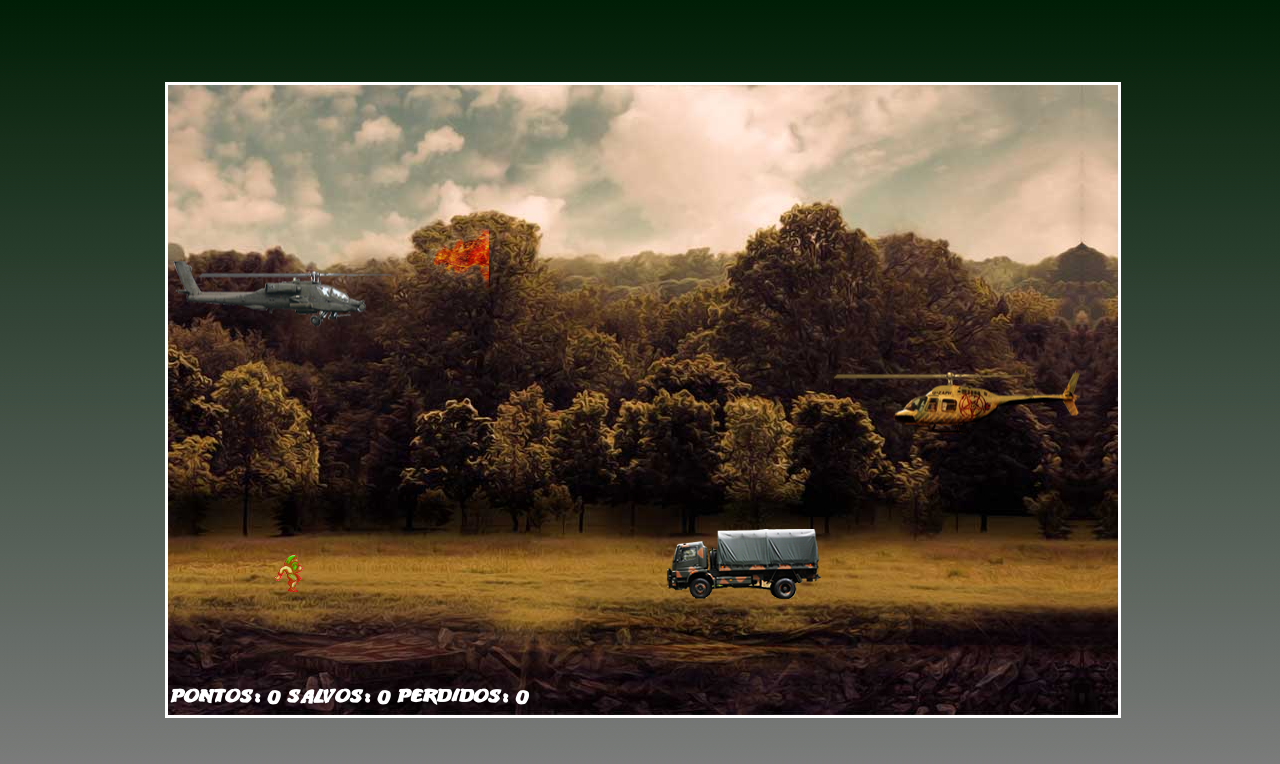
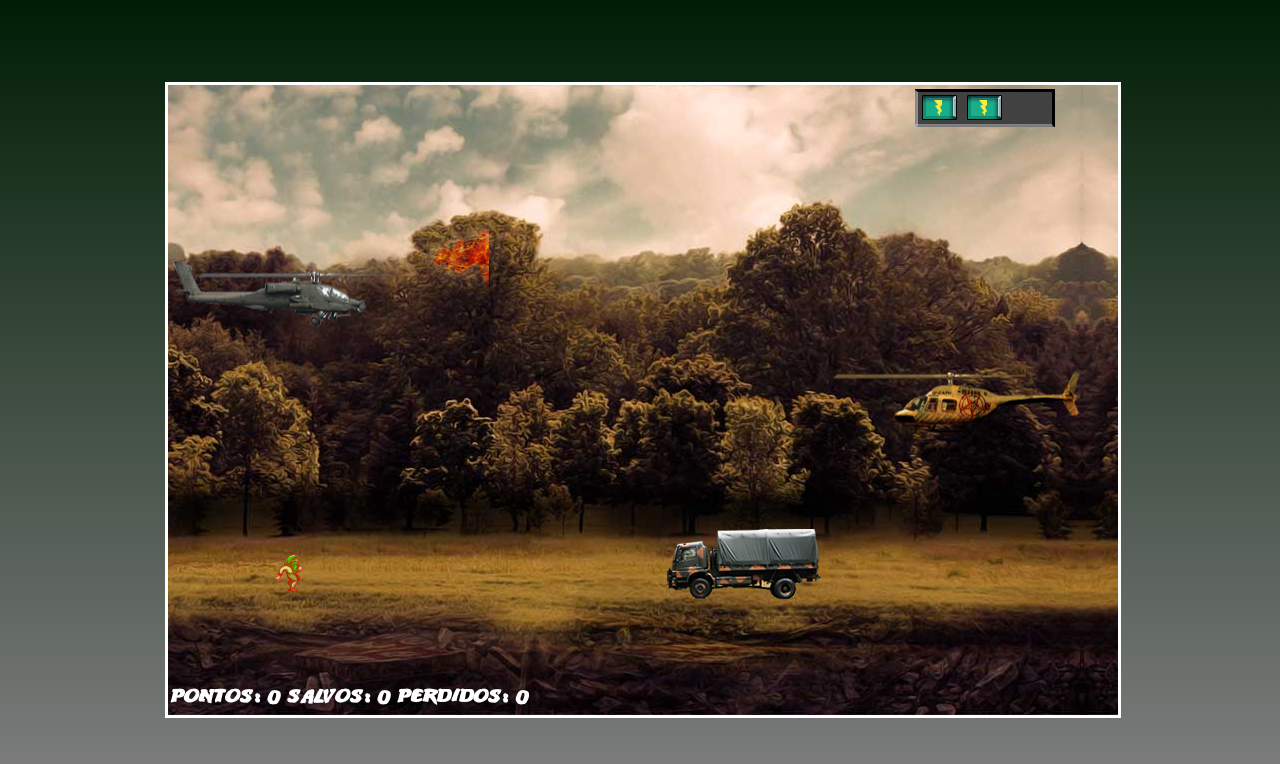
Before and after one commit to rangelPereira/Primeiro-Jogo-de-Nave, a plain HTML site: page index.html in a window 1280 px wide. Both pictures are taken after a click on the element 643 px from the left and 295 px from the top of the page. Drawn offline with Linux system fonts and the light colour scheme.

Commit message:
Adicionando sons ao jogo

```diff
--- a/assets/css/styles.css
+++ b/assets/css/styles.css
@@ -239,3 +239,11 @@ h2 {
 	font-size:20px;
 	color:#FFF
 }
+
+#energia {
+	width: 140px;
+	height: 38px;
+	position: absolute;
+	left: 750px;
+	top: 7px;
+}
--- a/assets/js/script.js
+++ b/assets/js/script.js
@@ -7,6 +7,9 @@ function start() { // Inicio da função start()
 	$("#fundoGame").append("<div id='inimigo2' ></div>");
     $("#fundoGame").append("<div id='amigo' class='anima3'></div>");
     $("#fundoGame").append("<div id='placar'></div>");
+    $("#fundoGame").append("<div id='energia'></div>");
+
+
 
 
     //Principais variaveis do jogo
@@ -15,7 +18,8 @@ function start() { // Inicio da função start()
     var pontos=0;
     var salvos=0;
     var perdidos=0;
-    var jogo = {}
+    var energiaAtual=3;
+    var jogo = {};
     var velocidade=5;
     var posicaoY = parseInt(Math.random() * 334);
 	var TECLA = {
@@ -25,6 +29,17 @@ function start() { // Inicio da função start()
 	}
 
     jogo.pressionou = [];
+
+    var somDisparo=document.getElementById("somDisparo");
+    var somExplosao=document.getElementById("somExplosao");
+    var musica=document.getElementById("musica");
+    var somGameover=document.getElementById("somGameover");
+    var somPerdido=document.getElementById("somPerdido");
+    var somResgate=document.getElementById("somResgate");
+
+    //Musica em loop
+    musica.addEventListener("ended", function(){ musica.currentTime = 0; musica.play(); }, false);
+    musica.play();
 
     //Verifica se o usuario pressionou alguma tecla
 
@@ -52,6 +67,8 @@ function start() { // Inicio da função start()
         moveamigo();
         colisao();
         placar();
+        energia();
+
 
     } // Fim da função loop()
 
@@ -134,6 +151,7 @@ function start() { // Inicio da função start()
 
             if (podeAtirar==true) {
 
+            somDisparo.play();
             podeAtirar=false;
 
             topo = parseInt($("#jogador").css("top"))
@@ -172,6 +190,7 @@ function start() { // Inicio da função start()
 
                 if (colisao1.length>0) {
 
+                energiaAtual--;
                 inimigo1X = parseInt($("#inimigo1").css("left"));
                 inimigo1Y = parseInt($("#inimigo1").css("top"));
                 explosao1(inimigo1X,inimigo1Y);
@@ -184,7 +203,7 @@ function start() { // Inicio da função start()
 
                 // jogador com o inimigo2
                 if (colisao2.length>0) {
-
+                    energiaAtual--;
                     inimigo2X = parseInt($("#inimigo2").css("left"));
                     inimigo2Y = parseInt($("#inimigo2").css("top"));
                     explosao2(inimigo2X,inimigo2Y);
@@ -198,6 +217,8 @@ function start() { // Inicio da função start()
                 // Disparo com o inimigo1
 
                 if (colisao3.length>0) {
+
+                    velocidade=velocidade+0.3;
                     pontos=pontos+100;
                     inimigo1X = parseInt($("#inimigo1").css("left"));
                     inimigo1Y = parseInt($("#inimigo1").css("top"));
@@ -227,6 +248,7 @@ function start() { // Inicio da função start()
                 // jogador com o amigo
 
                 if (colisao5.length>0) {
+                    somResgate.play();
                     salvos++;
                     reposicionaAmigo();
                     $("#amigo").remove();
@@ -248,6 +270,7 @@ function start() { // Inicio da função start()
 
             //Explosão 1
             function explosao1(inimigo1X,inimigo1Y) {
+                somExplosao.play();
                 $("#fundoGame").append("<div id='explosao1'></div");
                 $("#explosao1").css("background-image", "url(assets/imgs/explosao.png)");
 
@@ -290,7 +313,7 @@ function start() { // Inicio da função start()
             //Explosão2
 
             function explosao2(inimigo2X,inimigo2Y) {
-
+                somExplosao.play();
                 $("#fundoGame").append("<div id='explosao2'></div");
                 $("#explosao2").css("background-image", "url(assets/imgs/explosao.png)");
                 var div2=$("#explosao2");
@@ -330,7 +353,7 @@ function start() { // Inicio da função start()
             //Explosão3
 
             function explosao3(amigoX,amigoY) {
-
+                somPerdido.play();
                 $("#fundoGame").append("<div id='explosao3' class='anima4'></div");
                 $("#explosao3").css("top",amigoY);
                 $("#explosao3").css("left",amigoX);
@@ -347,7 +370,36 @@ function start() { // Inicio da função start()
 
                 $("#placar").html("<h2> Pontos: " + pontos + " Salvos: " + salvos + " Perdidos: " + perdidos + "</h2>");
 
-            } //fim da fun��o placar()
+            } //fim da Função placar()
+
+            function energia() {
+
+                if (energiaAtual==3) {
+
+                    $("#energia").css("background-image", "url(assets/imgs/energia3.png)");
+                }
+
+                if (energiaAtual==2) {
+
+                    $("#energia").css("background-image", "url(assets/imgs/energia2.png)");
+                }
+
+                if (energiaAtual==1) {
+
+                    $("#energia").css("background-image", "url(assets/imgs/energia1.png)");
+                }
+
+                if (energiaAtual==0) {
+
+                    $("#energia").css("background-image", "url(assets/imgs/energia0.png)");
+
+                    //Game Over
+                }
+
+            } // Fim da Função energia()
+
+            //Função GAME OVER
+
 
 
 
--- a/index.html
+++ b/index.html
@@ -19,6 +19,14 @@
         </div> <!-- Fim da div fundoGame !-->
     </div> <!-- Fim da div container !-->
 
+    <!-- Sons do jogo !-->
+    <audio src="assets/sons/som.mp3" preload="auto" id="somDisparo"></audio>
+    <audio src="assets/sons/explosao.mp3" preload="auto" id="somExplosao"></audio>
+    <audio src="assets/sons/musica_fundo.mp3" preload="auto" id="musica"></audio>
+    <audio src="assets/sons/gameover.mp3" preload="auto" id="somGameover"></audio>
+    <audio src="assets/sons/perdido.mp3" preload="auto" id="somPerdido"></audio>
+    <audio src="assets/sons/resgate.mp3" preload="auto" id="somResgate"></audio>
+
     <script type="text/javascript" src="assets/js/jquery-1.11.1.min.js"></script>
     <script type="text/javascript" src="assets/js/script.js"></script>
     <script type="text/javascript" src="assets/js/jquery-collision.min.js"></script>
```
